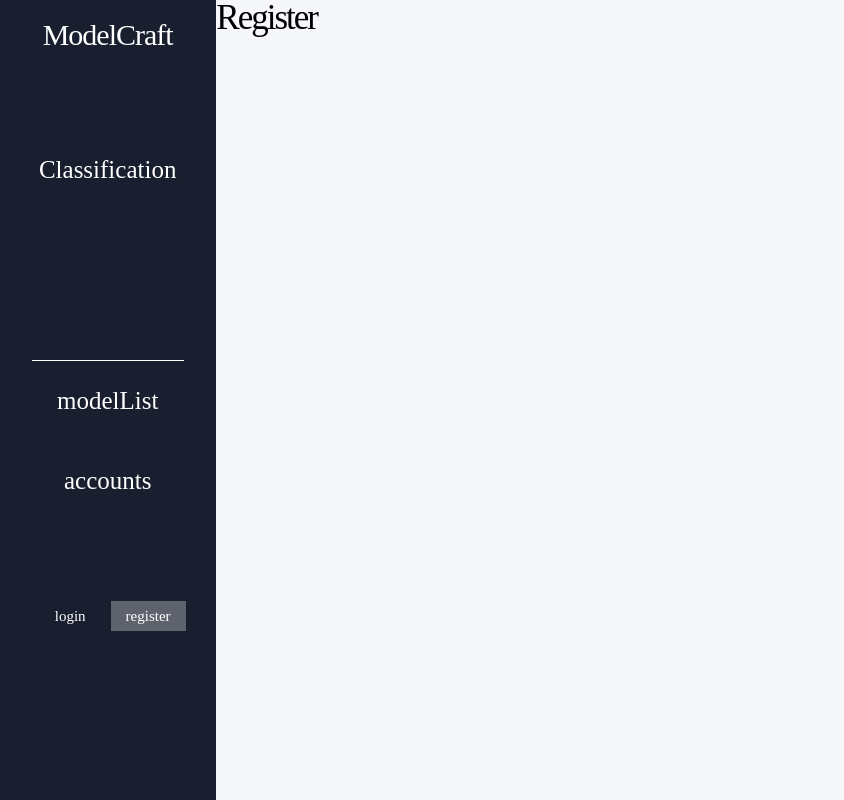
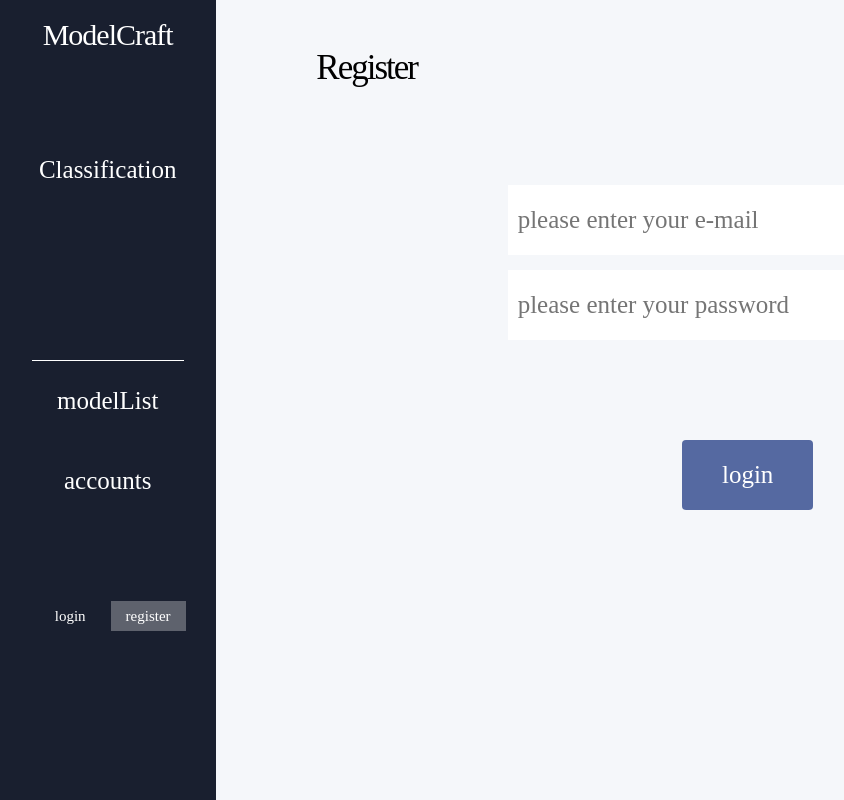
Before and after one commit to LMM-Lab/ModelCraft-Frontend, a Next.js app: page /register in a window 1280 px wide. Shown: the whole page, without its empty margins (1-845 px from the left). Built offline with nearby package versions, Linux system fonts and the light colour scheme.

Commit message:
useForm installed

```diff
--- a/package.json
+++ b/package.json
@@ -17,6 +17,7 @@
     "next": "15.1.5",
     "react": "^19.0.0",
     "react-dom": "^19.0.0",
+    "react-hook-form": "^7.54.2",
     "styled-components": "^6.1.14"
   },
   "devDependencies": {
--- a/src/app/register/page.tsx
+++ b/src/app/register/page.tsx
@@ -1,10 +1,27 @@
 import Text from "@/component/common/Text";
 import styled from "styled-components";
+import Input from "@/component/common/Input";
+import Flex from "@/component/common/styles/Flex";
+import Button from "@/component/common/Button";
+import { useForm } from "react-hook-form";
 
-const Register=()=>{
+type FormData={
+  name:string
+  email:string
+}
+
+const Register = () => {
+  const {register,handleSubmit,formState:{errors}}=useForm<FormData>()
+
+
   return (
     <div>
-      <Text variants="ExtraLarge">Register</Text>
+      <Text variants="ExtraLarge" margin="5rem 0 0 10rem">Register</Text>
+      <Flex $flex_direction="column" $marginTop="10rem">
+        <Input variants="default" placeholder="please enter your e-mail" />
+        <Input $marginTop="1.5rem" variants="default" placeholder="please enter your password" />
+        <Button $marginTop="10rem" variants="Medium">login</Button>
+      </Flex>
     </div>
   )
 
--- a/src/component/common/styles/Flex/index.tsx
+++ b/src/component/common/styles/Flex/index.tsx
@@ -1,3 +1,4 @@
+"use client"
 import styled from "styled-components";
 import Box from "../Box";
 
```
Also changed, not shown: src/app/login/page.tsx (+9 -2 lines), 1 other file (tests, documents, lock files or other folders).
